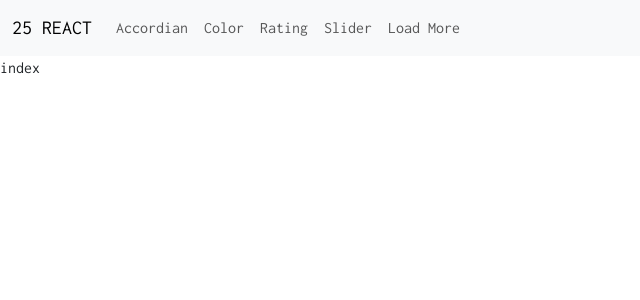
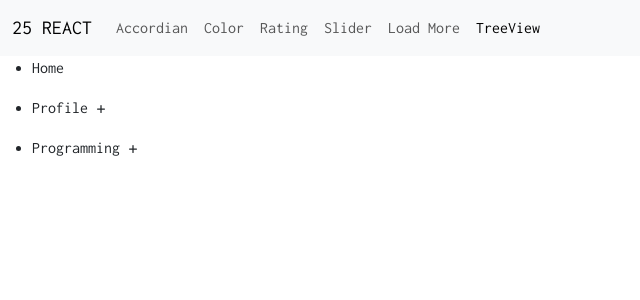
Before and after one commit to tanzimr8/25_projects-with-react, a React (Create React App) app: page /tree-view in a window 1280 px wide. Shown: the top 300 px of the page, without its empty margins (0-640 px from the left). Built offline with nearby package versions, Linux system fonts and the light colour scheme.

Commit message:
Tree View

```diff
--- a/src/App.css
+++ b/src/App.css
@@ -117,3 +117,7 @@ background-color: #ccc;
   object-fit: cover;
   border: 2px solid #fff;
 }
+.menuItems{
+  display: flex;
+  gap: .5em;
+}
--- a/src/components/shared/Navbar.jsx
+++ b/src/components/shared/Navbar.jsx
@@ -17,6 +17,7 @@ const Navbar = () => {
                         <li class="nav-item"><NavLink className='nav-link' to="/rating">Rating</NavLink></li>
                         <li class="nav-item"><NavLink className='nav-link' to="/slider">Slider</NavLink></li>
                         <li class="nav-item"><NavLink className='nav-link' to="/load-more">Load More</NavLink></li>
+                        <li class="nav-item"><NavLink className='nav-link' to="/tree-view">TreeView</NavLink></li>
                     </ul>
                 </div>
             </div>
--- /dev/null
+++ b/src/components/tree-view/MenuItem.jsx
@@ -0,0 +1,26 @@
+import React, { useState } from 'react'
+import TreeView from './index'
+import { FaPlus,FaMinus } from "react-icons/fa6";
+
+const MenuItem = ({menuItem}) => {
+    const [childrenExpanded,setChildrenExpanded] = useState({})
+    const handleToggleChildren =(getCurrent)=>{
+        setChildrenExpanded({
+            ...childrenExpanded,
+            [getCurrent] : !childrenExpanded[getCurrent]
+
+        });
+    }
+  return (
+    <>
+    <div className='menuItems'>
+        <li>{menuItem.menu}</li>
+        {menuItem.children && menuItem.children.length ? <span onClick={()=>{handleToggleChildren(menuItem.menu)}}>
+            {childrenExpanded[menuItem.menu] ? <FaMinus size={10}/> : <FaPlus size={10}/>  } </span> :null}
+    </div>
+    {menuItem.children && menuItem.children.length && childrenExpanded[menuItem.menu]? <TreeView menu={menuItem.children}/> :null}
+    </>
+  )
+}
+
+export default MenuItem
--- /dev/null
+++ b/src/components/tree-view/data.js
@@ -0,0 +1,69 @@
+export const MenuList = [
+    {
+        menu:'Home',
+        url: '/'
+    },
+    {
+        menu:'Profile',
+        url: '/profile',
+        children: [
+            {
+                menu:'Account',
+                url: '/account'
+            },
+            {
+                menu: 'Login',
+                url:'/login',
+            },
+            {
+                menu: 'Register',
+                url:'/register',
+            },
+
+        ]
+    },
+    {
+        menu: 'Programming',
+        url:'/programming',
+        children:[
+            {
+                menu:'Frontend',
+                url:'/frontend',
+                children:[
+                    {
+                        menu:'JavaScript',
+                        url:'/javascript'
+                    },
+                    {
+                        menu:'React.js',
+                        url:'/reactjs',
+                        children:[
+                            {
+                                menu:'Functional component',
+                                url:'/f-comp'
+                            },
+                            {
+                                menu:'Class Component',
+                                url:'c-comp'
+                            }
+                        ]
+                    },
+                ]
+            },
+            {
+                menu:'Backend',
+                url:'/backend',
+                children:[
+                    {
+                        menu:'Node.js',
+                        url:'/node',
+                    },
+                    {
+                        menu:'MongoDB',
+                        url:'/mongodb',
+                    }
+                ]
+            }
+        ]
+    }
+];
--- a/src/components/tree-view/index.jsx
+++ b/src/components/tree-view/index.jsx
@@ -1,9 +1,18 @@
 import React from 'react'
-
-const TreeView = () => {
-  return (
-    <div>index</div>
-  )
+import MenuItem from './MenuItem';
+const TreeView = ({menu}) => {
+    return(
+        <>
+        {
+            menu.map((menuItem,index)=>{
+                return (<ul>
+                    <MenuItem menuItem={menuItem} index={index}/>
+                </ul>)
+            })
+        }
+        </>
+    );
 }
 
+
 export default TreeView
--- a/src/routes.jsx
+++ b/src/routes.jsx
@@ -7,6 +7,8 @@ import StarRating from './components/starRating';
 import ImageSlider from './components/ImageSlider';
 import LoadMore from './components/LoadMore';
 import TreeView from './components/tree-view';
+import { MenuList as menu } from './components/tree-view/data';
+
 
 export const routes = [
   { path: '/', element: <Home project_count={5}/> },
@@ -17,5 +19,5 @@ export const routes = [
   page ={'1'}
   limit={'5'} /> },
   { path: '/load-more', element: <LoadMore/>},
-  { path: '/tree-view', element: <TreeView/>},
+  { path: '/tree-view', element: <TreeView menu={menu}/>},
 ];
```
